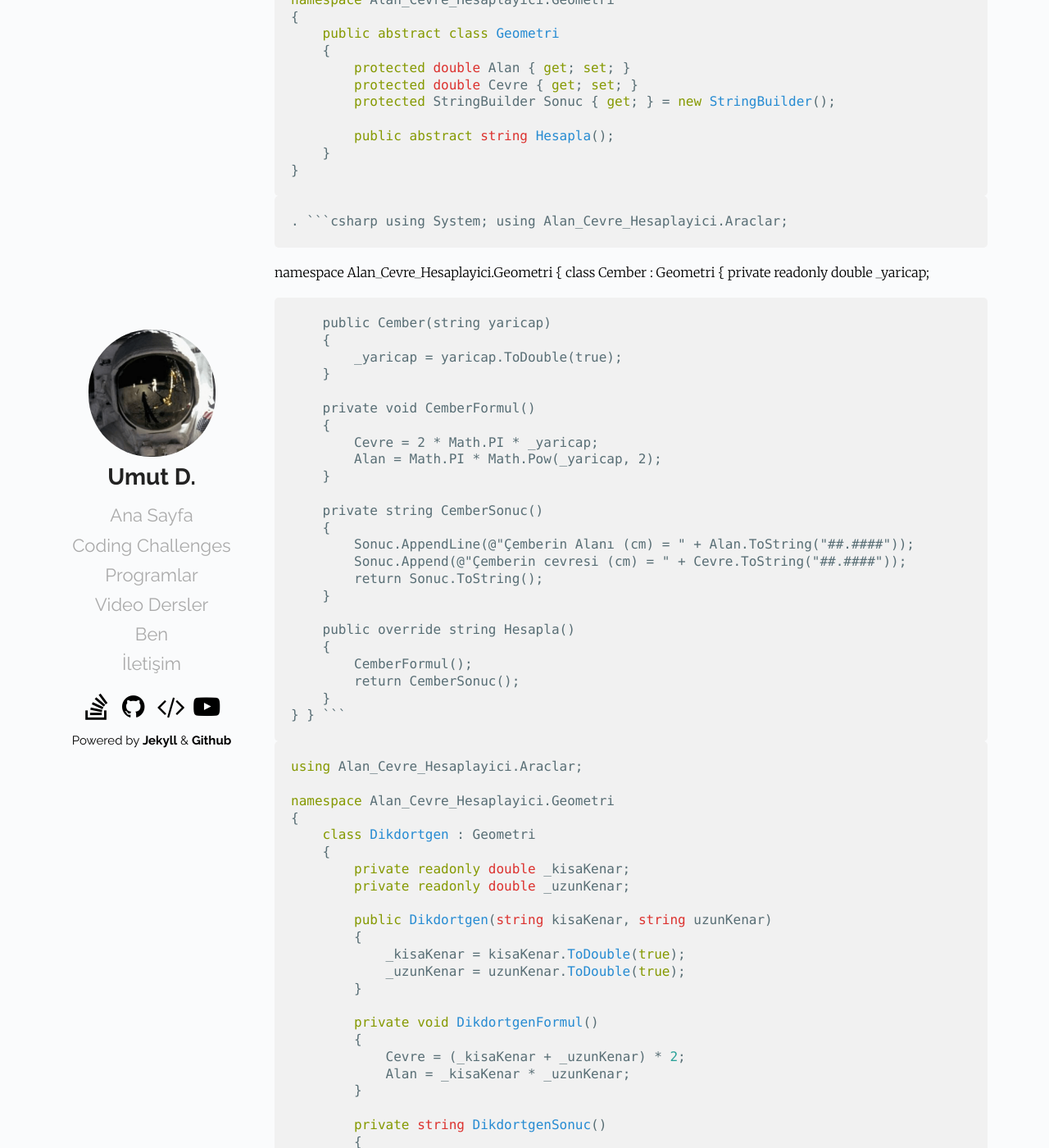
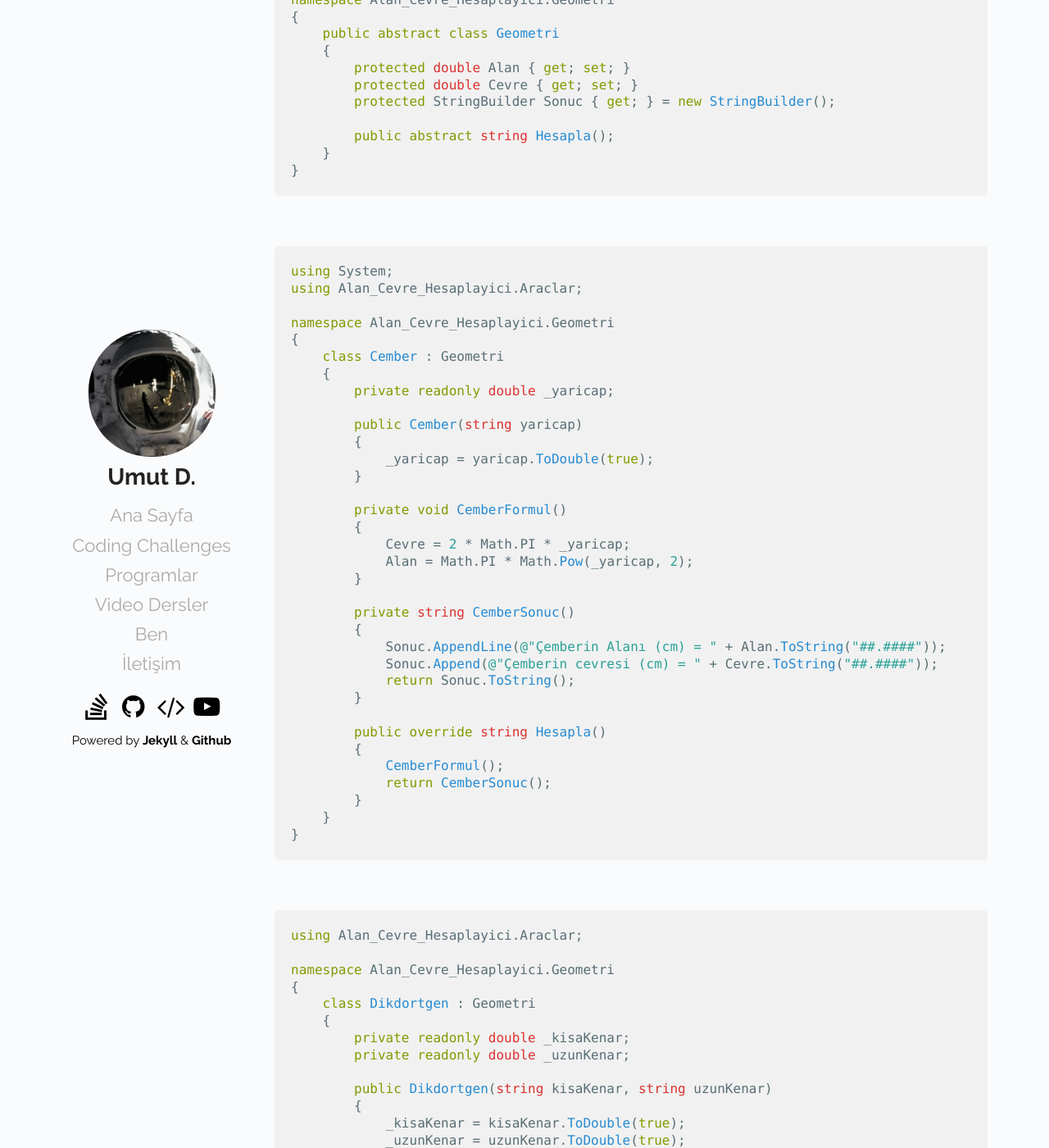
Before and after one commit to Umut-D/umutd.com, a Jekyll site: the page built from _posts/programlar/2019-12-22-alan-cevre-hesaplayici.md, in a window 1280 px wide and 1400 px high, scrolled down 1060 px. Shown: the whole window at 82% size. Built offline with Jekyll 4.4.1, drawn with Linux system fonts in a browser that asks for light colours.

Commit message:
Programlar Sayfasi Guncellendi

````diff
--- a/_posts/programlar/2019-12-22-alan-cevre-hesaplayici.md
+++ b/_posts/programlar/2019-12-22-alan-cevre-hesaplayici.md
@@ -43,7 +43,7 @@
     }
 }
 ```
-    .
+&nbsp;
 ```csharp
 using System;
 using Alan_Cevre_Hesaplayici.Araclar;
@@ -80,7 +80,7 @@
     }
 }
 ```
-
+&nbsp;
 ```csharp
 using Alan_Cevre_Hesaplayici.Araclar;
 
@@ -118,8 +118,7 @@
     }
 }
 ```
-
-
+&nbsp;
 ```csharp
 using System;
 using Alan_Cevre_Hesaplayici.Araclar;
@@ -157,7 +156,7 @@
     }
 }
 ```
-
+&nbsp;
 ```csharp
 using Alan_Cevre_Hesaplayici.Araclar;
 
````
